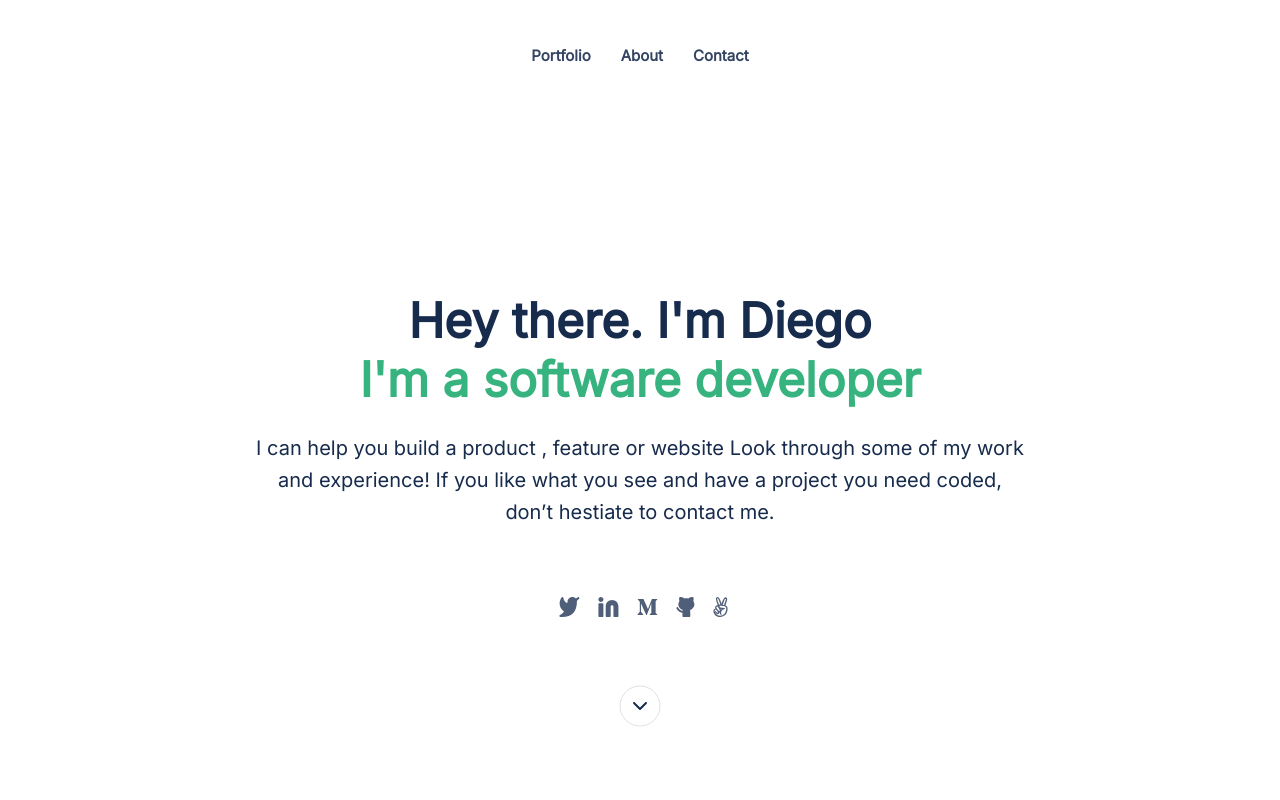
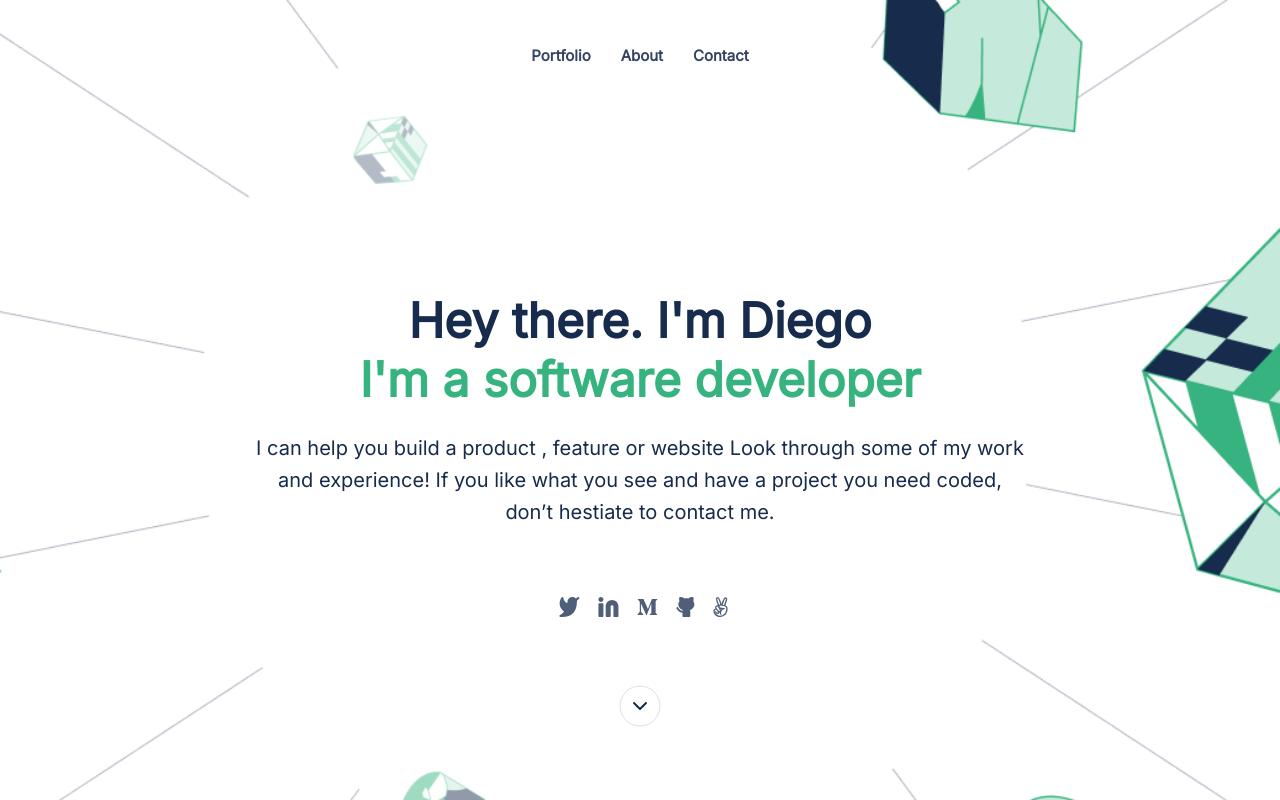
Before and after one commit to taldr27/My-Portfolio, a website: page index.html in a window 1280 px wide. Shown: the top 800 px of the page. Drawn offline with Linux system fonts and the light colour scheme; the site is published under a folder, as on GitHub Pages, so addresses that start at the root find nothing.

Commit message:
Fixed backgrounds in contact section and landing page

```diff
--- a/styles.css
+++ b/styles.css
@@ -157,7 +157,7 @@ body {
     flex-wrap: wrap;
     text-align: center;
     min-height: 80em;
-    background-image: url('/img/Header-llustration-desktop.png');
+    background-image: url('img/Header-llustration-desktop.png');
     background-repeat: no-repeat;
     background-size: cover;
     background-position: center;
```
